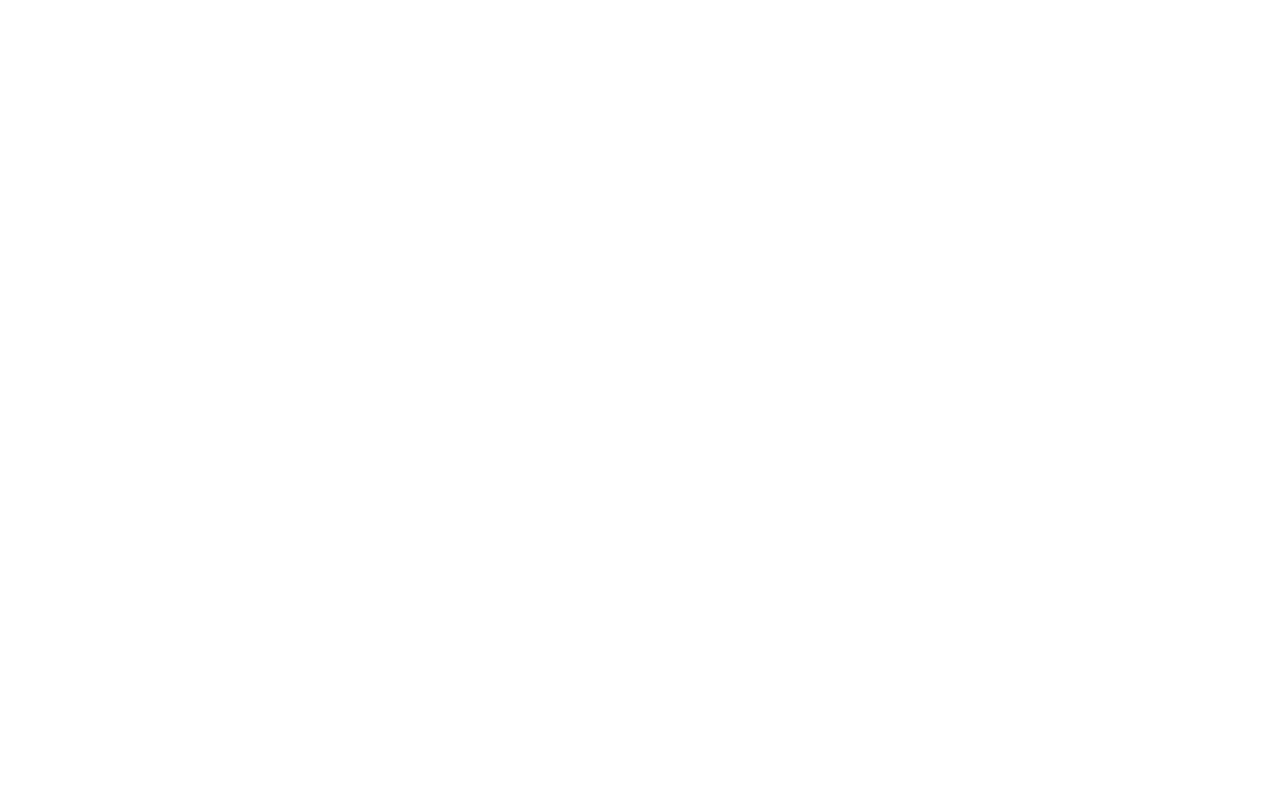
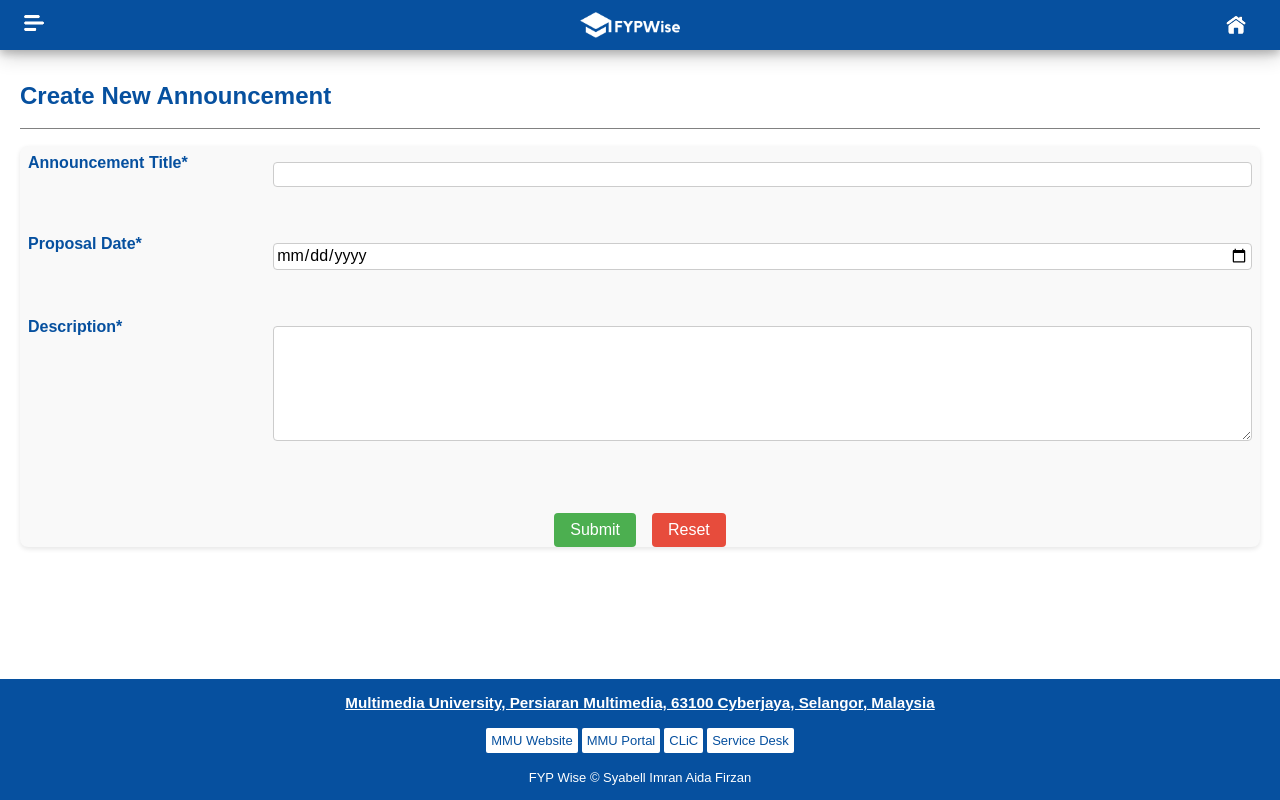
Before and after one commit to FYPWise/FYPWise-web, a PHP site: page /communication/new-announcement-page.html in a window 1280 px wide. Before the commit the page is empty. Run offline with PHP 8.4, Linux system fonts and the light colour scheme; some web fonts are replaced.

Commit message:
✨ Creta-new-announcement page

```diff
--- a/communication/announcements-mgt-page.html
+++ b/communication/announcements-mgt-page.html
@@ -56,8 +56,9 @@
                     <h2>Announcements</h2>
 
                     <div class="table-buttons">
-                        <button id="edit-btn"><img src="../assets/edit.png" alt="edit"></a></button>
-                        <button id="filter-btn"><img src="../assets/filter.png" alt="filter"></a></button>
+                        <button id="edit-btn"><img src="../assets/edit.png" alt="edit"></button>
+                        <button id="filter-btn"><img src="../assets/filter.png" alt="filter"></button>
+                        <button class="create-new-btn" type="button" onclick="location.href='new-announcement-page.html';"><img src="../assets/create-new-icon.png" alt="filter"></button>
                     </div>
                 </div>
 
--- a/communication/new-announcement-page.html
+++ b/communication/new-announcement-page.html
@@ -4,11 +4,115 @@
 <head>
     <meta charset="UTF-8">
     <meta name="viewport" content="width=device-width, initial-scale=1.0">
-    <title>Announcements Management Page</title>
+    <title>Create New Announcement</title>
+    <link rel="stylesheet" href="../css/common-ui.css">
+    <link rel="stylesheet" href="../css/form-style.css">
+    <link rel="stylesheet" href="../css/announcements-mgt-style.css">
 </head>
 
 <body>
+    <div id="outer-container">
+        <!-- Header Section -->
+        <header>
+            <div class="menubutton"><input title="side-menu" type="checkbox" id="user-side-menu"><label
+                    for="user-side-menu" class="fas"></label></div>
+            <div id="logo"></div>
+            <button id="home"><img src="../assets/home.png" alt="home icon"></a></button>
+        </header>
 
+        <div id="main-container">
+            <nav id="side-menu">
+                <div class="search-container">
+                    <input type="text" id="search-bar" placeholder="Search">
+                </div>
+                <ul id="side-menu-shortcuts">
+                    <li class="side-menu-dropdown-list">
+                        <button class="menu-button dropdown-button">
+                            <span class="menu-label">Shortcut 1</span>
+                            <span class="expand-icon"></span>
+                        </button>
+                        <ul class="inner-dropdown">
+                            <li class="inner-dropdown-list"><a class="menu-button" href="#lancau">Inner Shortcut</a>
+                            </li>
+                        </ul>
+                    </li>
+                    <li class="side-menu-dropdown-list">
+                        <button class="menu-button"><span class="menu-label">Shortcut 1</span> <span
+                                class="expand-icon"></span></button>
+                    </li>
+                    <li class="side-menu-dropdown-list">
+                        <button class="menu-button"><span class="menu-label">Shortcut 1</span><span
+                                class="expand-icon"></span></button>
+                    </li>
+                </ul>
+            </nav>
+
+            <div class="content">
+                <section class="main">
+                    <h1 id="page-name">Create New Announcement</h1>
+
+                    <form class="form" id="proposalForm">
+                        <!-- auto-generated Proposal ID -->
+                        <div class="form-group ">
+                            <label for="announcements-title">Announcement Title*</label>
+                            <input type="text" id="announcements-title" name="proposal-title" required>
+                        </div>
+
+                        <div class="form-group">
+                            <label for="proposal-date">Proposal Date*</label>
+                            <input type="date" id="proposal-date" name="proposal-date" required>
+                        </div>
+
+                        <div class="form-group">
+                            <label for="proposal-description">Description*</label>
+                            <textarea id="proposal-description" name="proposal-description" rows="6" required></textarea>
+                        </div>
+
+                        <!-- submit and reset buttons -->
+                        <div class="form-buttons">
+                            <button type="submit" class="btn submit-btn">Submit</button>
+                            <button type="reset" class="btn reset-btn">Reset</button>
+                        </div>
+                    </form>
+                </section>
+            </div>
+
+
+        </div>
+
+        <script>
+            /* Loop through all dropdown buttons to toggle between hiding and showing its dropdown content - This allows the user to have multiple dropdowns without any conflict */
+            var dropdown = document.getElementsByClassName("dropdown-button");
+            var i;
+
+            for (i = 0; i < dropdown.length; i++) {
+                dropdown[i].addEventListener("click", function () {
+                    this.parentNode.classList.toggle("expanded");
+                    var dropdownContent = this.parentNode.querySelector('ul.inner-dropdown');
+                    dropdownContent.classList.toggle("slideDown");
+                    if (dropdownContent.style.display === "block") {
+                        dropdownContent.style.display = "none";
+                    } else {
+                        dropdownContent.style.display = "block";
+                    }
+                });
+            }
+        </script>
+
+        <footer>
+            <h3><a href="https://www.mmu.edu.my/">Multimedia University, Persiaran Multimedia, 63100 Cyberjaya,
+                    Selangor,
+                    Malaysia</a></h3>
+            <div id="side">
+                <a class="link" href="http://www.mmu.edu.my/">MMU Website</a>
+                <a class="link" href="https://online.mmu.edu.my/">MMU Portal</a>
+                <a class="link" href="https://clic.mmu.edu.my/">CLiC</a>
+                <a class="link" href="https://servicedesk.mmu.edu.my/psp/crmprd/?cmd=login&languageCd=ENG&">Service
+                    Desk</a>
+            </div>
+            FYP Wise &copy; <em id="date"></em>Syabell Imran Aida Firzan
+        </footer>
+    </div>
 </body>
 
 </html>
--- a/css/announcements-mgt-style.css
+++ b/css/announcements-mgt-style.css
@@ -47,12 +47,13 @@ header h2 {
 }
 
 .create-new-btn {
-  background-color: #06509f;
-  color: #ffffff;
-  padding: 10px;
-  border-radius: 10px;
-  border-color: aliceblue;
-  border-width: 1px;
+  width: 20px;
+  height: 20px;
+}
+
+.create-new-btn img{
+  width: 20px;
+  height: 20px;
 }
 
 .more-btn,
@@ -154,3 +155,8 @@ a {
     font-size: 0.7rem;
   }
 }
+
+/* Form styling */
+#proposalForm{
+  padding: 0;
+}
```
Also changed, not shown: assets/create-new-icon.png (added).
